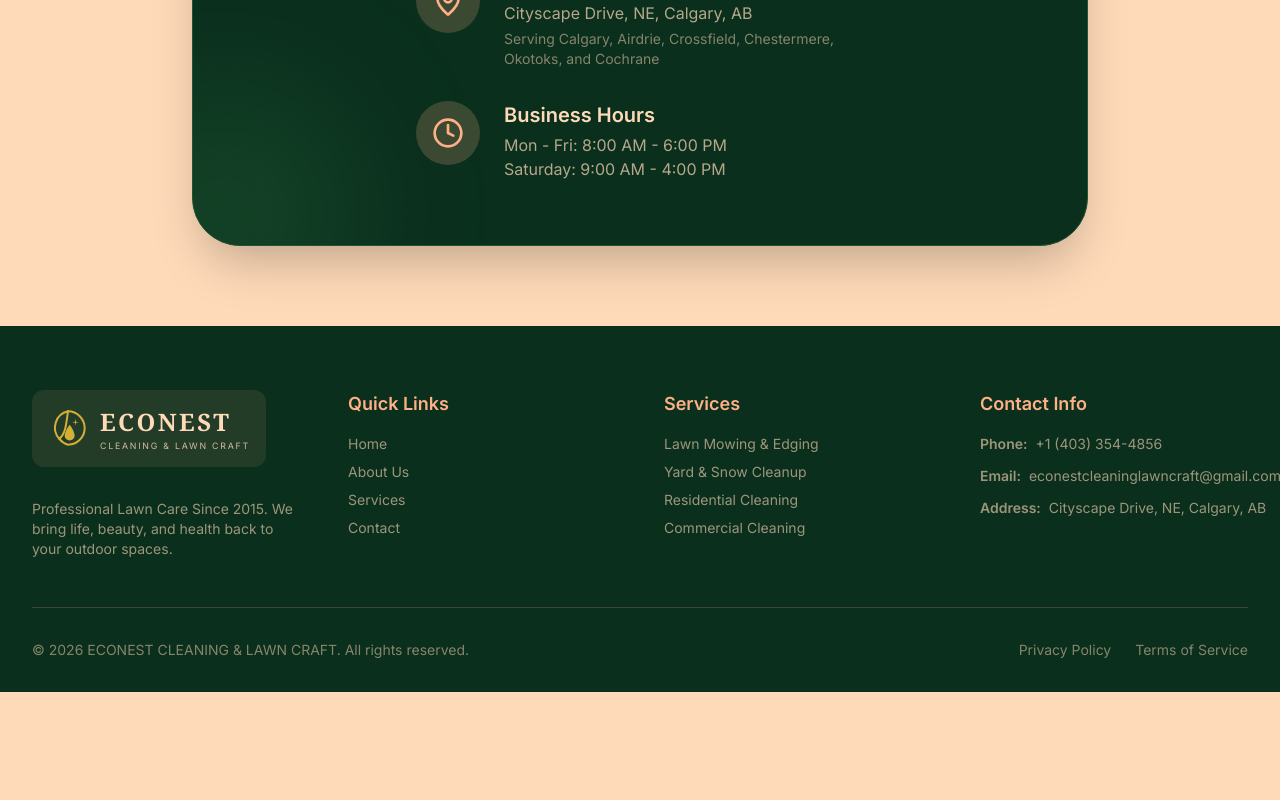
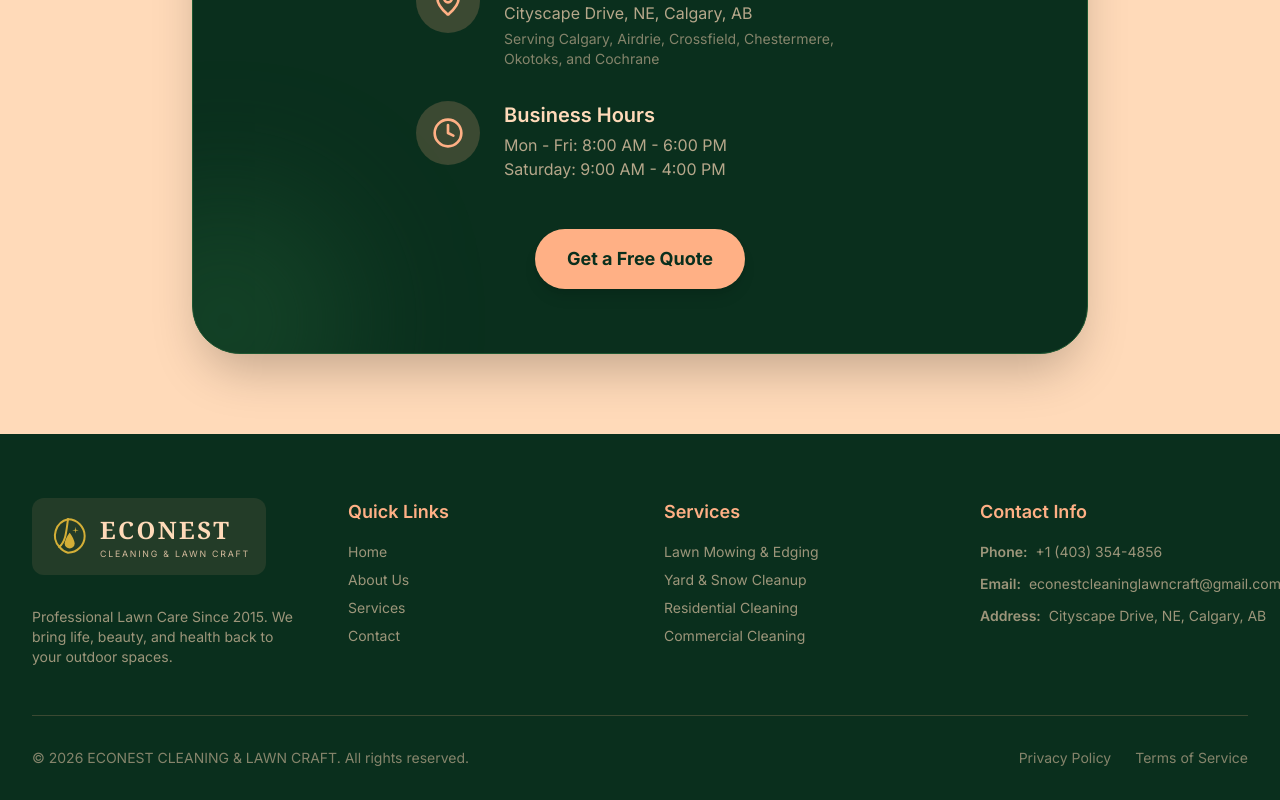
Before and after one commit to Player1205/Landscaping, a React (Vite) app: page /contact in a window 1280 px wide. Shown: the part 912-1712 px from the top of the page. Before the commit the page ends 1604 px from the top, so only its background shows below. Built offline with nearby package versions, Linux system fonts and the light colour scheme.

Commit message:
feat(contact): add 'Get a Free Quote' button and make email a mailto link

```diff
--- a/src/pages/Contact.tsx
+++ b/src/pages/Contact.tsx
@@ -1,8 +1,10 @@
 import React from 'react';
 import AnimatedSection from '../components/AnimatedSection';
 import { Phone, Mail, MapPin, Clock } from 'lucide-react';
+import { useQuoteModal } from '../context/QuoteModalContext';
 
 const Contact: React.FC = () => {
+  const { openQuoteModal } = useQuoteModal();
 
   return (
     <div className="pt-16 md:pt-24 min-h-screen bg-light">
@@ -72,6 +74,16 @@ const Contact: React.FC = () => {
                   </div>
                 </div>
               </div>
+
+              <div className="mt-10 sm:mt-12 text-center w-full flex justify-center">
+                <button
+                  onClick={openQuoteModal}
+                  className="bg-accent text-primary px-8 py-4 rounded-full font-bold text-lg hover:bg-accent/90 hover:scale-105 active:scale-95 transition-all duration-300 shadow-lg hover:shadow-xl hover:shadow-accent/20"
+                >
+                  Get a Free Quote
+                </button>
+              </div>
+
             </div>
           </AnimatedSection>
         </div>
```
